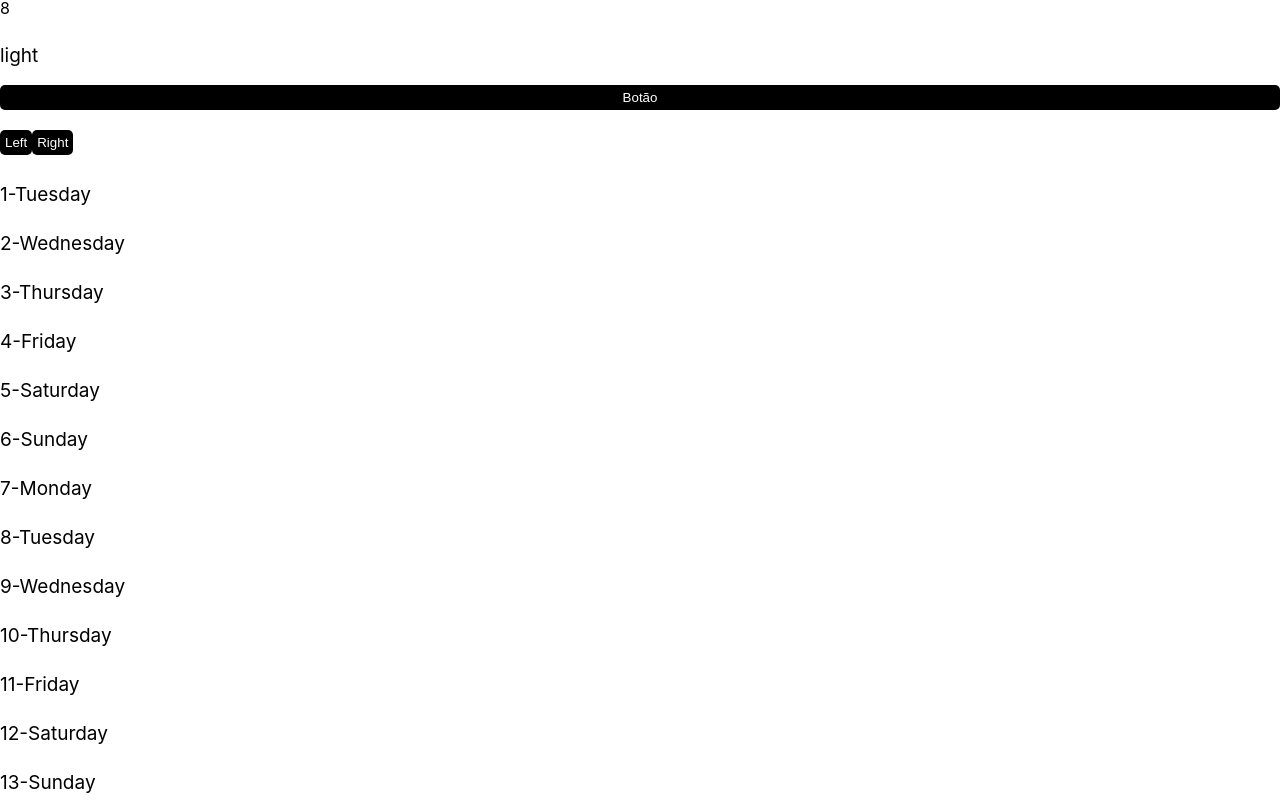
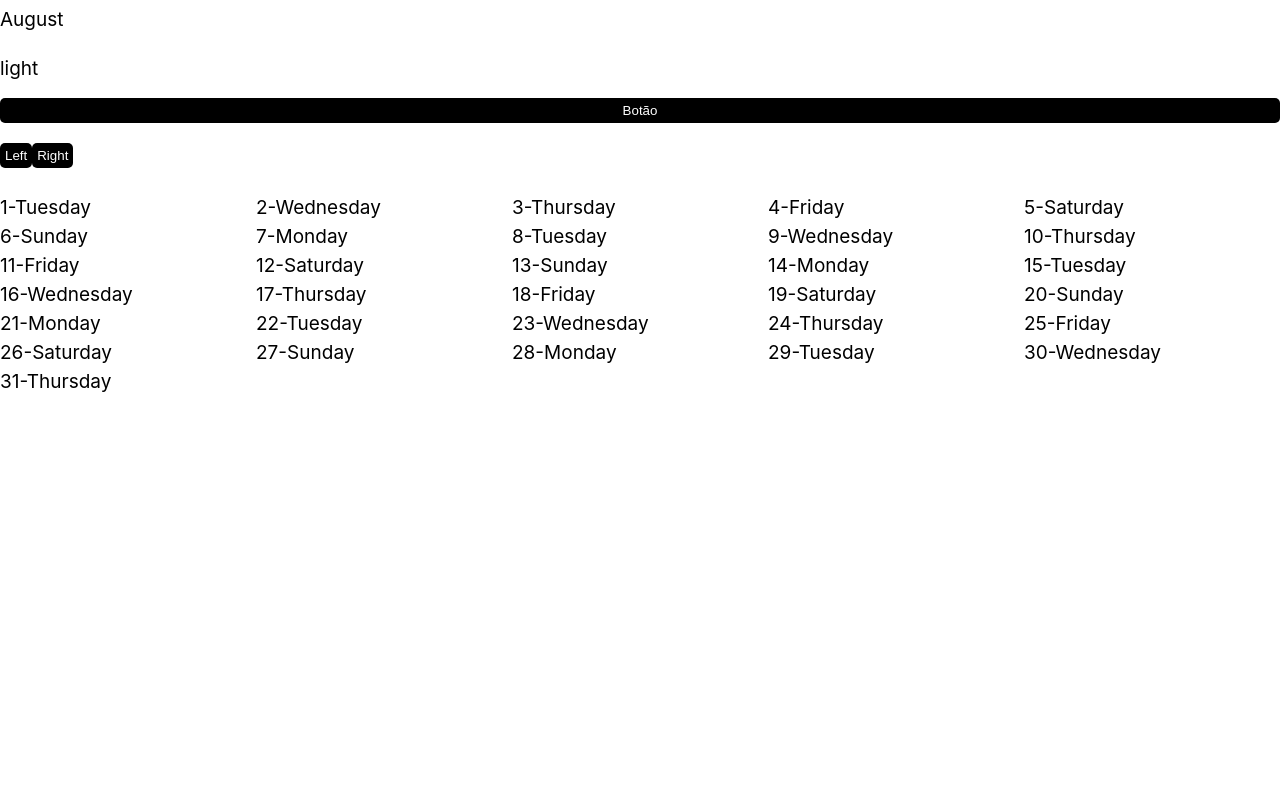
Before and after one commit to LuigiVanin/ac-calendar, a React (Vite) app: page / in a window 1280 px wide. Shown: the top 800 px of the page. Built offline with nearby package versions, Linux system fonts and the light colour scheme.

Commit message:
feat: creating calendar hook

```diff
--- a/src/App.tsx
+++ b/src/App.tsx
@@ -3,19 +3,9 @@ import "./App.css";
 import { css } from "../stitches.config";
 import { ThemeContext } from "./context/ThemeContext";
 import { Text } from "./components/typography/Typography";
-import { useContext, useEffect, useState } from "react";
-// import { Month } from "./helpers/calendar";
-import { CalendarContext } from "./context/CalendarContext";
-import { Month } from "./helpers/calendar";
-
-const button = css({
-    backgroundColor: "$hiContrast",
-    paddingInline: "$sm",
-    paddingBlock: "$sm",
-    color: "$loContrast",
-    borderRadius: "$sm",
-    border: "none",
-});
+import { useContext } from "react";
+import { useCalendar } from "./hooks/useCalendar";
+import { Button } from "./components/button/Button";
 
 const wrapper = css({
     width: "100%",
@@ -24,44 +14,43 @@ const wrapper = css({
     display: "flex",
     flexDirection: "column",
     gap: "$xl",
+    ul: {
+        display: "flex",
+        flexDirection: "row",
+        flexWrap: "wrap",
+
+        li: {
+            width: "20%",
+        },
+    },
 });
 
 function App() {
     const { theme, cycleTheme } = useContext(ThemeContext);
-    const {
-        month: monthCount,
-        changeMonthLeft,
-        changeMonthRight,
-    } = useContext(CalendarContext);
-
-    const [month, setMonth] = useState(() => new Month(monthCount, 2023));
-    month;
-    useEffect(() => {
-        setMonth(new Month(monthCount, 2023));
-    }, [monthCount]);
+    const { month, changeMonthLeft, changeMonthRight } = useCalendar();
 
     return (
         <div className={wrapper()}>
-            {monthCount}
+            <Text>{month.name}</Text>
             <Text>{theme}</Text>
-            <button className={button()} onClick={() => cycleTheme()}>
+            <Button onClick={() => cycleTheme()}>
                 <span>Botão</span>
-            </button>
-            <div className="button-group">
-                <button className={button()} onClick={() => changeMonthLeft()}>
-                    Left
-                </button>
-                <button className={button()} onClick={() => changeMonthRight()}>
-                    Right
-                </button>
+            </Button>
+            <div className="Button-group">
+                <Button onClick={() => changeMonthLeft()}>Left</Button>
+                <Button onClick={() => changeMonthRight()}>Right</Button>
             </div>
+            <ul>
                 {month.days.map((day) => {
                     return (
-                    <Text key={day.day}>
+                        <li key={day.day}>
+                            <Text>
                                 {day.getDay()}-{day.weekday.name}
                             </Text>
+                        </li>
                     );
                 })}
+            </ul>
         </div>
     );
 }
--- /dev/null
+++ b/src/components/button/Button.tsx
@@ -0,0 +1,20 @@
+import { Props } from "../../types/props";
+import { button } from "./button.style";
+
+export type StyleProps = Parameters<typeof button>[0] & {
+    onClick?: () => void;
+};
+
+interface ButtonProps extends Props, StyleProps {}
+
+export const Button: React.FC<ButtonProps> = ({
+    children,
+    onClick,
+    ...props
+}) => {
+    return (
+        <button className={button({ ...props })} onClick={onClick}>
+            {children}
+        </button>
+    );
+};
--- /dev/null
+++ b/src/components/button/button.style.ts
@@ -0,0 +1,11 @@
+import { css } from "../../../stitches.config";
+
+export const button = css({
+    backgroundColor: "$hiContrast",
+    paddingInline: "$sm",
+    paddingBlock: "$sm",
+    color: "$loContrast",
+    borderRadius: "$sm",
+    border: "none",
+    cursor: "pointer",
+});
--- a/src/context/CalendarContext.tsx
+++ b/src/context/CalendarContext.tsx
@@ -1,6 +1,5 @@
 import { createContext, useState } from "react";
 import { Props } from "../types/props";
-import { Month } from "../helpers/calendar";
 
 interface ICalendarContext {
     month: number;
@@ -26,5 +25,3 @@ export const CalendarProvider: React.FC<Props> = ({ children }) => {
         </CalendarContext.Provider>
     );
 };
-
-export const useCalendar = () => {};
--- a/src/helpers/calendar.ts
+++ b/src/helpers/calendar.ts
@@ -54,6 +54,10 @@ export abstract class CalendarUnit implements ICalendarUnit {
         const today = day || new Date();
         const date1 = moment(today);
         return date1.diff(moment(this.date), "days");
+    }
+
+    get name() {
+        return this.date.format("MMMM");
     }
 }
 
--- /dev/null
+++ b/src/hooks/useCalendar.ts
@@ -0,0 +1,17 @@
+import { Month } from "../helpers/calendar";
+import { CalendarContext } from "./../context/CalendarContext";
+import { useContext, useEffect, useState } from "react";
+
+export const useCalendar = () => {
+    const {
+        month: monthCount,
+        changeMonthLeft,
+        changeMonthRight,
+    } = useContext(CalendarContext);
+
+    const [month, setMonth] = useState(() => new Month(monthCount, 2023));
+    useEffect(() => {
+        setMonth(new Month(monthCount, 2023));
+    }, [monthCount]);
+    return { month, changeMonthLeft, changeMonthRight };
+};
--- a/src/types/props.ts
+++ b/src/types/props.ts
@@ -1,3 +1,3 @@
 export interface Props {
-    children: any | any[];
+    children: any;
 }
```
Also changed, not shown: 1 other file (tests, documents, lock files or other folders). Lines whose indentation alone changed are shown as unchanged.
